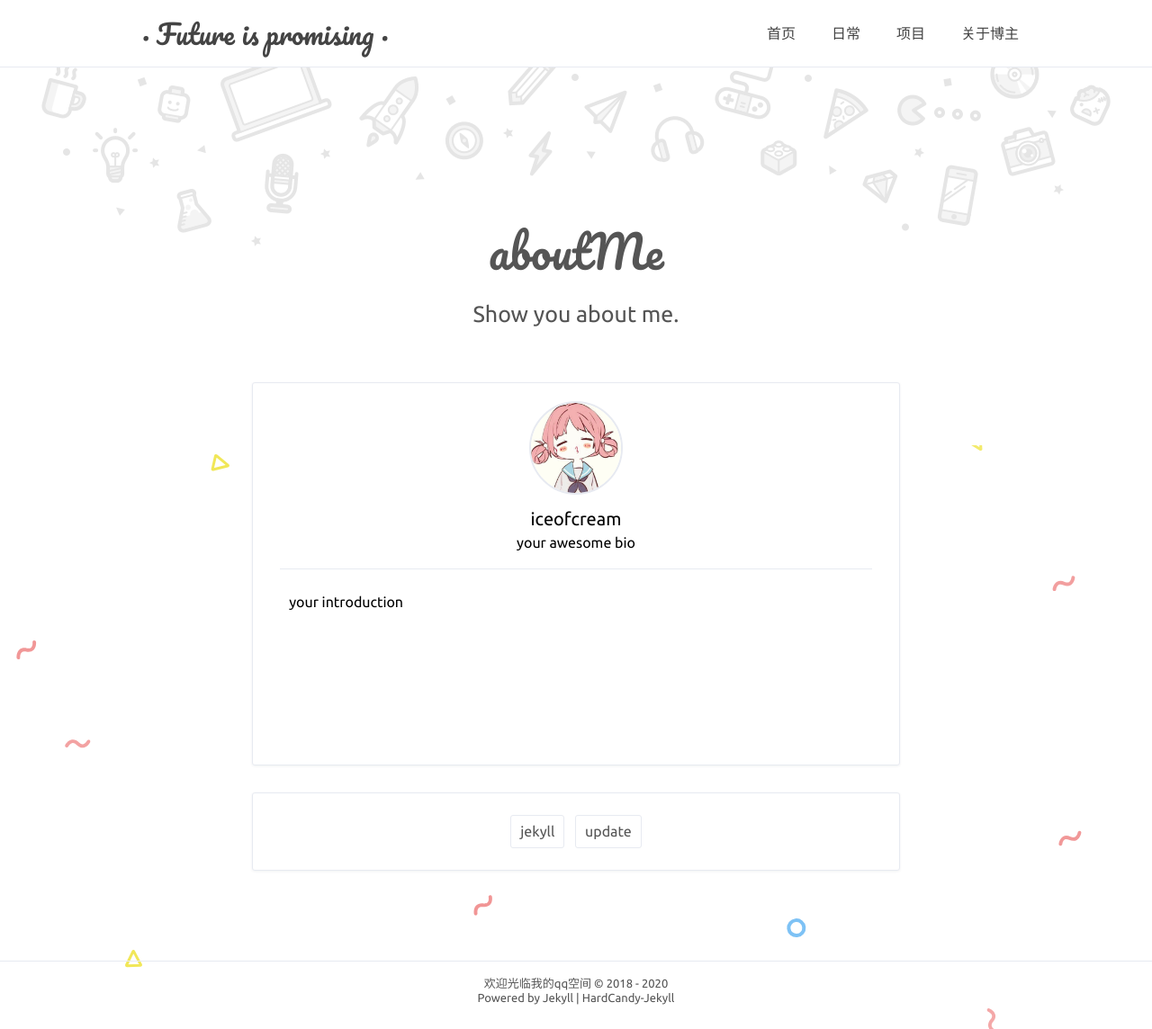
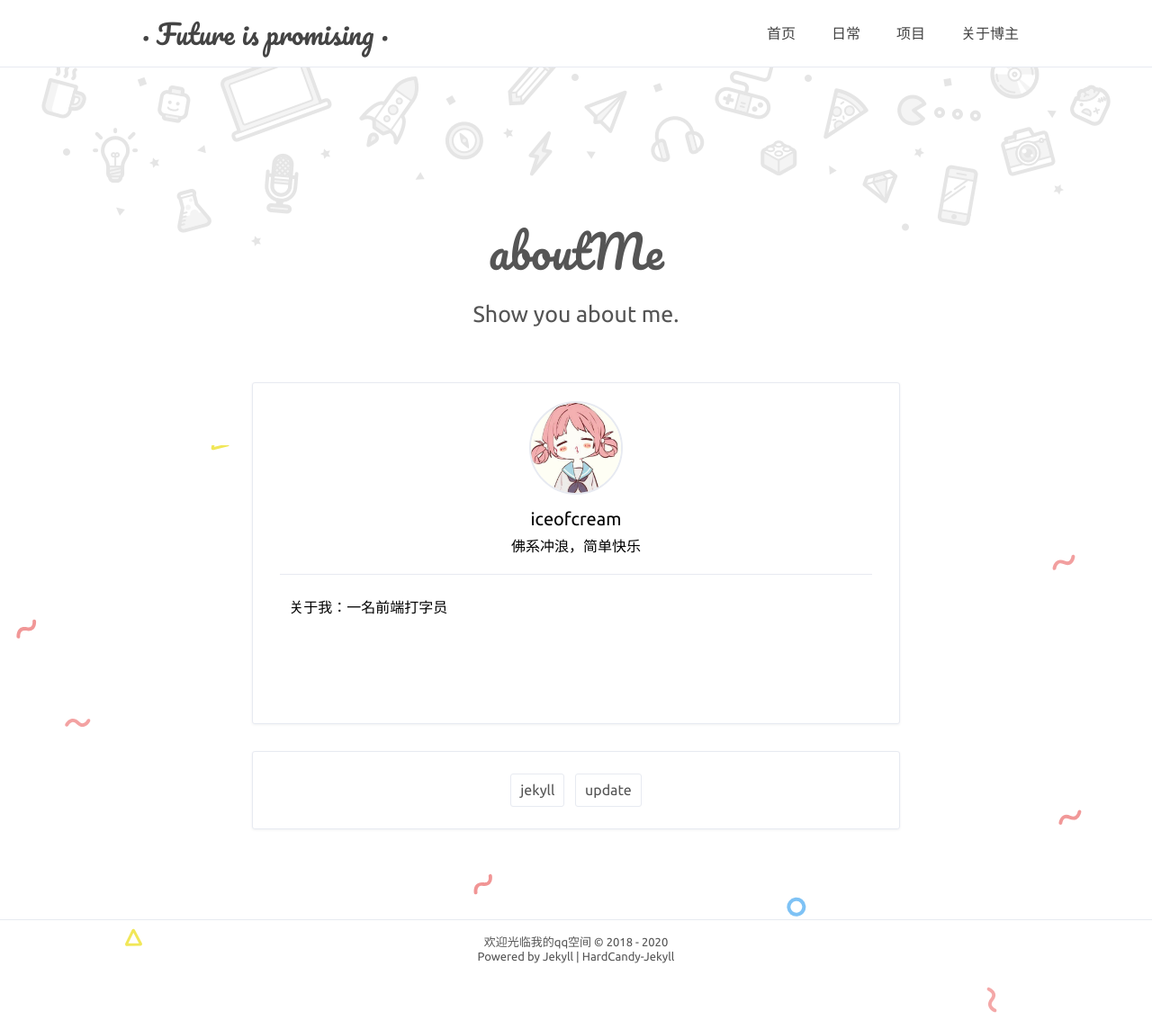
Before and after one commit to jessieyyy/jessieyyy.github.io, a Jekyll site: the page built from about.html, in a window 1280 px wide. Shown: the whole page at 90% size. Built offline with Jekyll 4.4.1, drawn with Linux system fonts in a browser that asks for light colours; comment, search, counter and statistics services are not loaded.

Commit message:
描述更新

```diff
--- a/_config.yml
+++ b/_config.yml
@@ -14,11 +14,11 @@
 # 博主
 author: true
 name: 'iceofcream'
-NickName: 'your awesome nickname'
+NickName: '阿加西'
 webtitle: '· Future is promising ·'
-bio: 'your awesome bio'
+bio: '佛系冲浪，简单快乐'
 about: true
-aboutyou: 'your introduction'
+aboutyou: '关于我：一名前端打字员'
 portraits: '/assets/profile.jpeg' # your portraits image file path
 
 # SNS
@@ -30,14 +30,14 @@
   github: ''
   Codepen: ''
   weibo: ''
-  instagram: ''
-  Twitter: ''
-  Dribbble: ''
-  Facebook: ''
-  Google: ''
-  zhihu: ''
-  juejin: ''
-  twitch: ''
+  # instagram: ''
+  # Twitter: ''
+  # Dribbble: ''
+  # Facebook: ''
+  # Google: ''
+  # zhihu: ''
+  # juejin: ''
+  # twitch: ''
 
 # 分页
 paginate: 2
```
